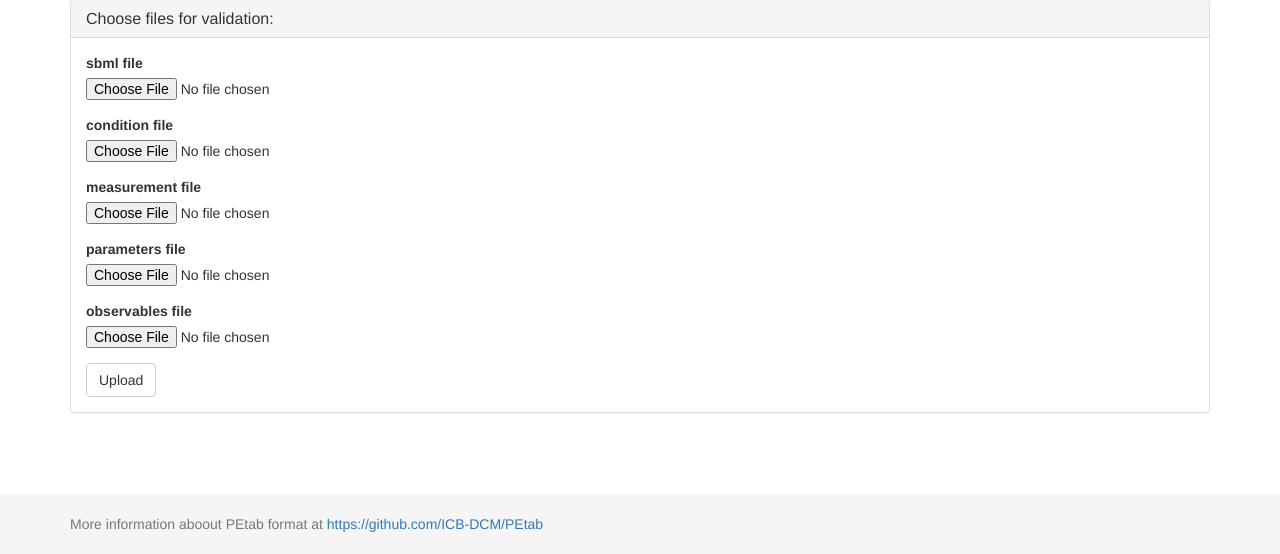
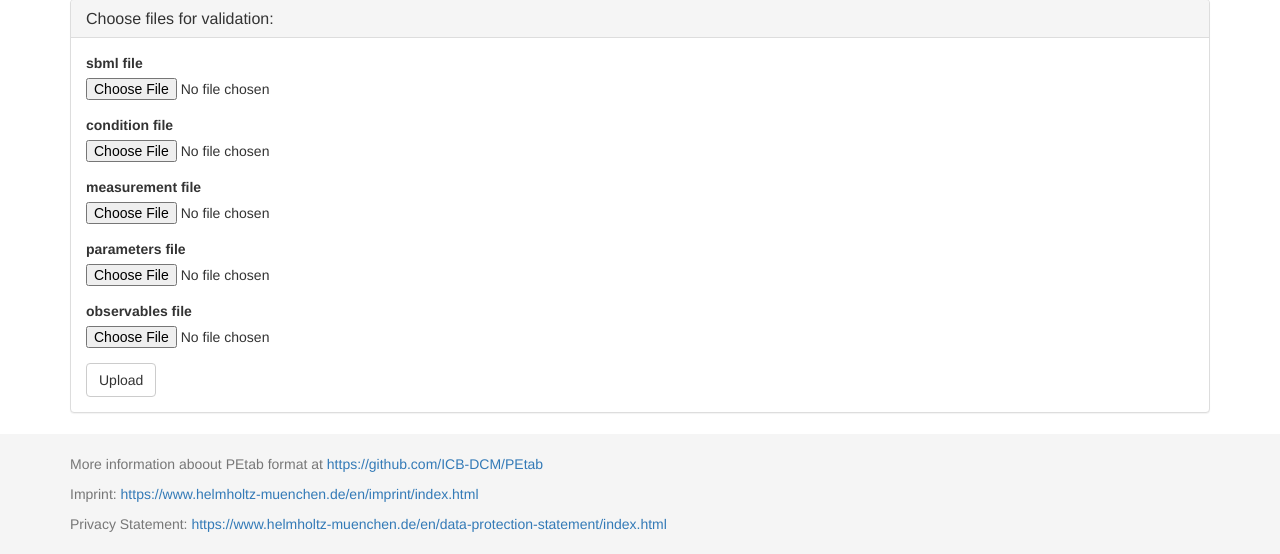
Before and after one commit to PEtab-dev/petab_web_validator, a Flask app: page / in a window 1280 px wide. Shown: the part 246-800 px from the top of the page. Run offline with Flask 2, Linux system fonts and the light colour scheme; some libraries are stand-ins or nearby versions.

Commit message:
imprint and some small changes

```diff
--- a/app/__init__.py
+++ b/app/__init__.py
@@ -4,4 +4,6 @@ from flask_bootstrap import Bootstrap
 app = Flask(__name__)
 bootstrap = Bootstrap(app)
 
+app.secret_key = 'secret password'
+
 from app import routes
--- a/app/routes.py
+++ b/app/routes.py
@@ -33,7 +33,7 @@ def index():
                                         form.observables_file.data)
         except Exception as e:
             flash(Markup(f'<p> Not valid: </p> {e} '), category='error')
-            return render_template('init.html', form=form)
+            return render_template('index.html', form=form)
 
         try:
             res = lint_problem(petab_problem)
@@ -50,7 +50,7 @@ def index():
 
         if os.path.isfile(fn):
             os.remove(fn)
-    return render_template('init.html', form=form)
+    return render_template('index.html', form=form)
 
 
 def get_problem(sbml_file, condition_file, measurement_file, parameters_file,
--- a/app/static/style.css
+++ b/app/static/style.css
@@ -12,7 +12,7 @@ html {
 }
 body {
   /* Margin bottom by footer height */
-  margin-bottom: 60px;
+  margin-bottom: 120px;
 }
 
 .footer {
@@ -20,10 +20,10 @@ body {
   bottom: 0;
   width: 100%;
   /* Set the fixed height of the footer here */
-  height: 60px;
+  height: 120px;
   background-color: #f5f5f5;
 }
 
-.container .text-muted {
-  margin: 20px 0;
+footer .container {
+  margin-top: 20px;
 }
--- /dev/null
+++ b/app/templates/index.html
@@ -0,0 +1,77 @@
+{% extends "bootstrap/base.html" %}
+
+{% import "bootstrap/wtf.html" as wtf %}
+{% import "bootstrap/fixes.html" as fixes %}
+{% import "bootstrap/utils.html" as util %}
+
+{% block styles %}
+{{super()}}
+<link rel="stylesheet"
+      href="{{url_for('.static', filename='style.css')}}">
+{% endblock %}
+
+{% block head%}
+{{super()}}
+<link rel="icon"
+      type="image/png"
+      href="/static/favicon.ico">
+{% endblock %}
+
+{% block title %} PEtab Validation {% endblock %}
+
+{% block content %}
+    <div class="container">
+        <div class="page-header">
+            <div class="row">
+                <div class="col-md-6 text-right" style="padding-right:0px;">
+                    <img src="/static/PEtab.png" class="img-rounded logo pull-right">
+                </div>
+                <div class="col-md-6 text-left" style="padding-left:0px;">
+                    <h1 style="margin-top: 17px;"> Validation</h1>
+                </div>
+            </div>
+        </div>
+        <div class="row">
+            <div class="col-md-12">
+                <p class="lead text-justify">PEtab - a data format for specifying
+                    parameter estimation problems in systems biology.
+                    PEtab is built around SBML and based on tab-separated values (TSV) files.
+                    It is meant as a standardized way to provide information for
+                    parameter estimation which is out of the
+                    current scope of SBML. </p>
+            </div>
+        </div>
+        <div class="panel panel-default">
+            <div class="panel-heading">
+                <h3 class="panel-title">Choose files for validation:</h3>
+            </div>
+            <div class="panel-body">
+                {{ util.flashed_messages(dismissible=True, container=False) }}
+
+                {{ wtf.quick_form(form)}}
+            </div>
+        </div>
+    </div>
+    <footer class="footer">
+        <div class="container">
+            <p class="text-muted">
+                More information aboout PEtab format at
+                <a href="https://github.com/ICB-DCM/PEtab">
+                    https://github.com/ICB-DCM/PEtab
+                </a>
+            </p>
+            <p class="text-muted">
+                Imprint:
+                <a href="https://www.helmholtz-muenchen.de/en/imprint/index.html">
+                    https://www.helmholtz-muenchen.de/en/imprint/index.html
+                </a>
+            </p>
+            <p class="text-muted">
+                Privacy Statement:
+                <a href="https://www.helmholtz-muenchen.de/en/data-protection-statement/index.html">
+                    https://www.helmholtz-muenchen.de/en/data-protection-statement/index.html
+                </a>
+            </p>
+        </div>
+    </footer>
+{% endblock %}
--- a/app/templates/init.html
+++ /dev/null
@@ -1,58 +0,0 @@
-{% extends "bootstrap/base.html" %}
-
-{% import "bootstrap/wtf.html" as wtf %}
-{% import "bootstrap/fixes.html" as fixes %}
-{% import "bootstrap/utils.html" as util %}
-
-{% block styles %}
-{{super()}}
-<link rel="stylesheet"
-      href="{{url_for('.static', filename='style.css')}}">
-{% endblock %}
-
-{% block head%}
-{{super()}}
-<link rel="icon"
-      type="image/png"
-      href="/static/PEtab_favicon.png">
-{% endblock %}
-
-{% block title %} PEtab Validation {% endblock %}
-
-{% block content %}
-    <div class="container">
-        <div class="page-header">
-            <div class="row">
-                <div class="col-md-6 text-right" style="padding-right:0px;"><img src="/static/PEtab.png"
-                                                                                 class="img-rounded logo pull-right"></div>
-                <div class="col-md-6 text-left" style="padding-left:0px;"><h1 style="margin-top: 17px;"> Validation</h1>
-                </div>
-            </div>
-        </div>
-        <div class="row">
-            <div class="col-md-12">
-                <p class="lead text-justify">PEtab - a data format for specifying parameter estimation problems in systems biology.
-                    PEtab is built around SBML and based on tab-separated values (TSV) files.
-                    It is meant as a standardized way to provide information for parameter estimation which is out of the
-                    current scope of SBML. </p>
-            </div>
-        </div>
-        <div class="panel panel-default">
-            <div class="panel-heading">
-                <h3 class="panel-title">Choose files for validation:</h3>
-            </div>
-            <div class="panel-body">
-                {{ util.flashed_messages(dismissible=True, container=False) }}
-
-                {{ wtf.quick_form(form)}}
-            </div>
-        </div>
-    </div>
-    <footer class="footer">
-        <div class="container">
-            <p class="text-muted">More information aboout PEtab format at
-                <a href="https://github.com/ICB-DCM/PEtab">https://github.com/ICB-DCM/PEtab</a>
-            </p>
-        </div>
-    </footer>
-{% endblock %}
--- a/petab_web_validator.py
+++ b/petab_web_validator.py
@@ -5,7 +5,6 @@ import pandas as pd
 import petab
 
 from app import app
-app.secret_key = 'secret password'
 
 
 def get_petab_problem(sbml_str: str = None,
```
Also changed, not shown: app/static/favicon.ico (added).
